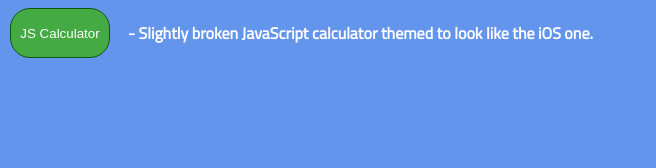
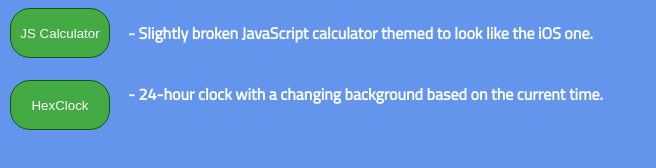
Before and after one commit to thgeraads/trashhond, a plain HTML site: page projects/index.html in a window 1280 px wide. Shown: the whole page, without its empty margins (0-656 px from the left). Drawn offline with Linux system fonts and the light colour scheme.

Commit message:
save push

```diff
--- a/projects/index.html
+++ b/projects/index.html
@@ -13,6 +13,9 @@
 
         h4 {
             padding-left: 120px;
+        }
+        #hexText{
+            padding-top: 15px;
         }
 
         #calcButton {
@@ -37,6 +40,29 @@
         #calcButton:active{
             opacity: 1;
         }
+
+        #hexButton {
+            height: 50px;
+            width: 100px;
+            border-radius: 20px;
+            background-color: #44aa44;
+            border: 1px solid #0f550f;
+            color: white;
+            position: fixed;
+            top: 10%;
+            left: 10px;
+        }
+
+        #hexButton:focus {
+            outline: none;
+        }
+
+        #hexButton:hover {
+            opacity: 0.8;
+        }
+        #hexButton:active{
+            opacity: 1;
+        }
     </style>
     <link href="https://fonts.googleapis.com/css2?family=Titillium+Web&display=swap" rel="stylesheet">
 
@@ -48,6 +74,9 @@
 <body>
     <button onclick="location.href = 'jscalc/jscalc.html'" id="calcButton">JS Calculator</button>
     <h4>- Slightly broken JavaScript calculator themed to look like the iOS one.</h4>
+    <button id="hexButton">HexClock</button>
+    <h4 id="hexText">- 24-hour clock with a changing background based on the current time.</h4>
+
 </body>
 
 </html>
```
Also changed, not shown: projects/hexclock/hexclock.html (added).
